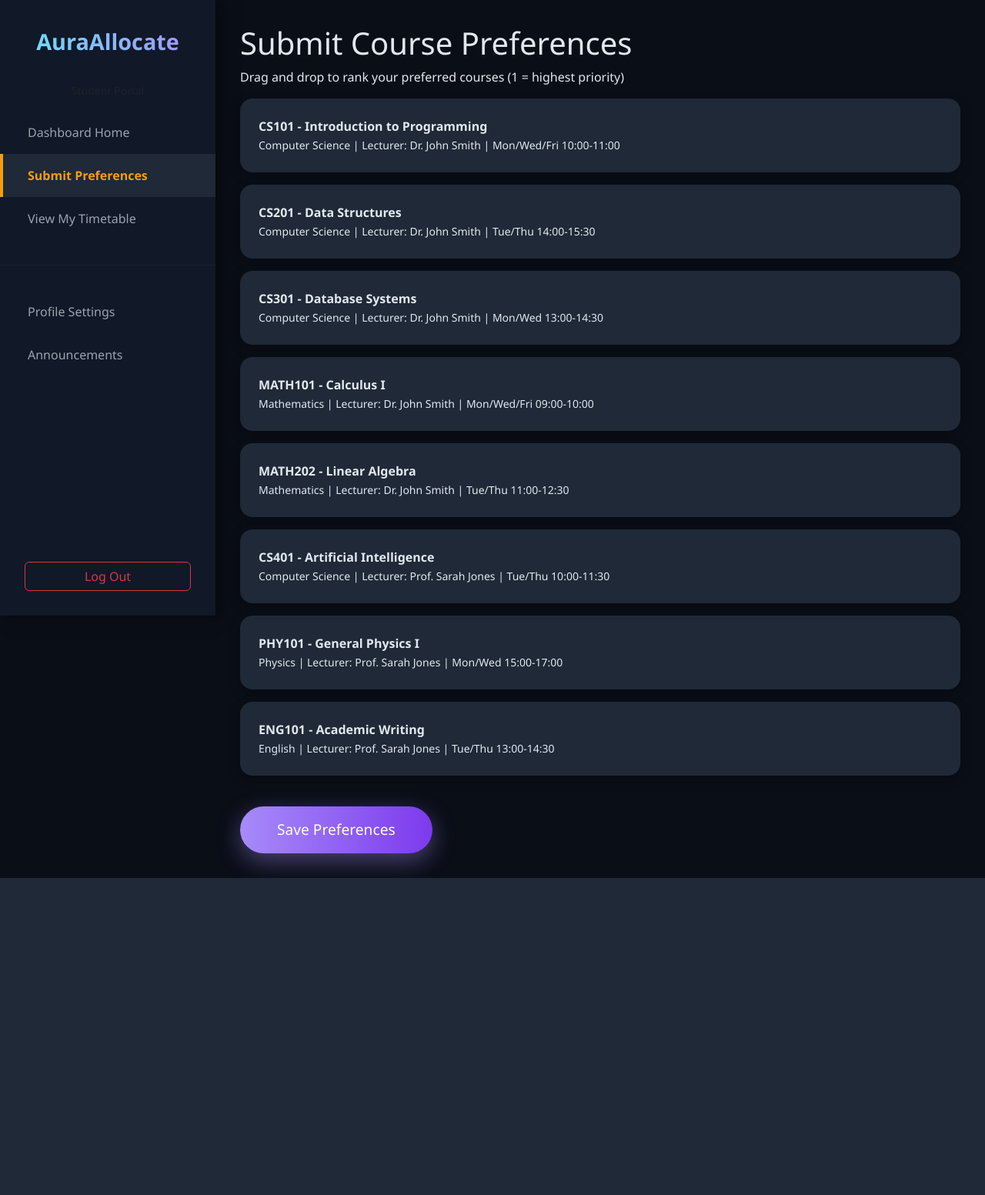
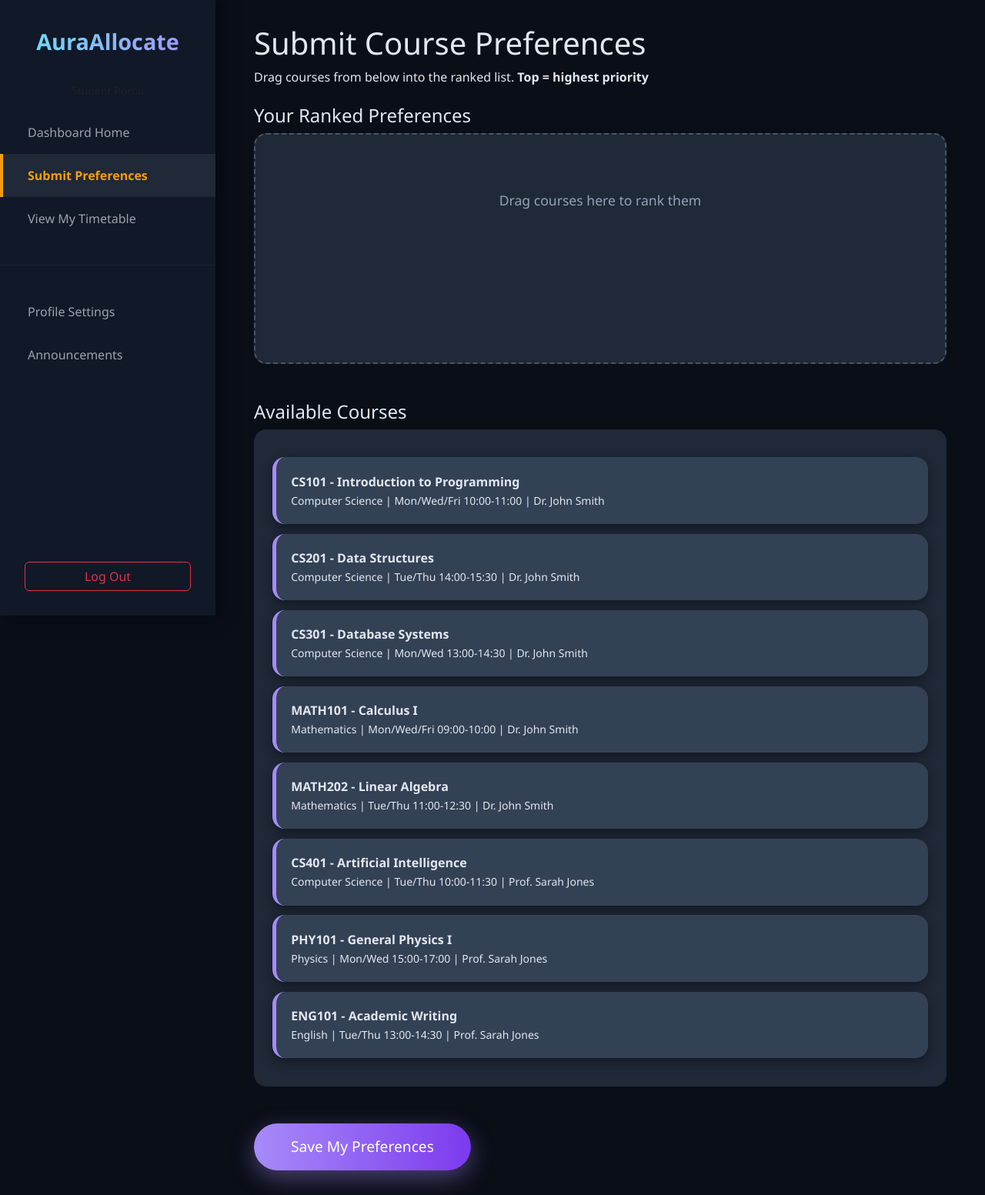
Before and after one commit to KRD66/course-allocation-system, a Django app: page /preferences/ in a window 1280 px wide. Shown: the whole page at 77% size. Before the commit the page ends 1141 px from the top, so only its background shows below. Run offline with Django 5.2, Linux system fonts and the light colour scheme; a user stored in the database is signed in; data comes from the database, SQL or seed files in the repository; both versions use the stored data as it was after the commit.

```diff
--- a/allocations/models.py
+++ b/allocations/models.py
@@ -48,3 +48,16 @@ class Enrollment(models.Model):
 
     class Meta:
         unique_together = ('student', 'course')
+
+
+class Preference(models.Model):
+    student = models.ForeignKey(User, on_delete=models.CASCADE)
+    course = models.ForeignKey(Course, on_delete=models.CASCADE)
+    rank = models.PositiveIntegerField()  # 1 = highest priority
+
+    class Meta:
+        unique_together = ('student', 'course')
+        ordering = ['rank']
+
+    def __str__(self):
+        return f"{self.student} → {self.course} (Rank {self.rank})"
--- a/allocations/views.py
+++ b/allocations/views.py
@@ -60,8 +60,7 @@ class CustomLoginView(LoginView):
 from django.contrib.auth.decorators import login_required
 from django.shortcuts import render, redirect
 from django.contrib import messages
-from .models import Course, Enrollment
-
+from .models import Course, Enrollment, Preference
 @login_required
 def dashboard(request):
     if request.user.role == 'student':
@@ -83,17 +82,41 @@ def dashboard(request):
         messages.error(request, "Invalid user role.")
         return redirect('home')
 
-
 @login_required
 def submit_preferences(request):
     if request.user.role != 'student':
         messages.error(request, "Access denied.")
         return redirect('dashboard')
 
+    # Get all available courses
     courses = Course.objects.all()
-    # In future: load saved preferences if any
+
+    # Get saved preferences for this student
+    saved_preferences = Preference.objects.filter(student=request.user).order_by('rank')
+
+    # Get IDs of ranked courses to exclude from available list
+    ranked_course_ids = list(saved_preferences.values_list('course_id', flat=True))
+
+    if request.method == 'POST':
+        # Delete old preferences
+        Preference.objects.filter(student=request.user).delete()
+        # Save new ranked order
+        order = request.POST.getlist('order[]')
+        rank = 1
+        for course_id in order:
+            Preference.objects.create(
+                student=request.user,
+                course_id=course_id,
+                rank=rank
+            )
+            rank += 1
+        messages.success(request, "Your preferences have been saved!")
+        return redirect('submit_preferences')
+
     context = {
         'courses': courses,
+        'saved_preferences': saved_preferences,
+        'ranked_course_ids': ranked_course_ids,
         'page_title': 'Submit Course Preferences',
     }
     return render(request, 'allocations/submit_preferences.html', context)
--- a/templates/allocations/submit_preferences.html
+++ b/templates/allocations/submit_preferences.html
@@ -5,6 +5,7 @@
     <meta name="viewport" content="width=device-width, initial-scale=1.0">
     <title>{{ page_title }} - AuraAllocate</title>
     <link href="https://cdn.jsdelivr.net/npm/bootstrap@5.3.3/dist/css/bootstrap.min.css" rel="stylesheet">
+    <script src="https://cdn.jsdelivr.net/npm/sortablejs@1.15.0/Sortable.min.js"></script>
     <style>
         body { background: #0a0e17; color: #e2e8f0; font-family: 'Segoe UI', sans-serif; margin: 0; }
         .sidebar { position: fixed; top: 0; left: 0; width: 280px; height: 100%; background: #111827; padding-top: 2rem; box-shadow: 5px 0 20px rgba(0, 0, 0, 0.5); z-index: 1000; }
@@ -13,21 +14,34 @@
         .sidebar-menu a:hover, .sidebar-menu a.active { color: #e2e8f0; background: #1f2937; border-left: 4px solid #f59e0b; }
         .sidebar-menu a.active { background: #1f2937; color: #f59e0b; font-weight: bold; }
         .main-content { margin-left: 280px; padding: 2rem; }
-        .course-item { background: #1f2937; border-radius: 1rem; padding: 1.5rem; margin-bottom: 1rem; cursor: move; box-shadow: 0 5px 15px rgba(0, 0, 0, 0.3); }
-        .course-item:hover { transform: translateY(-5px); }
-        .btn-preferences {
+        .preference-container { max-width: 900px; margin: 0 auto; }
+        .ranked-list { background: #1f2937; border-radius: 1rem; padding: 1.5rem; min-height: 300px; border: 2px dashed #4b5563; }
+        .available-courses { background: #1f2937; border-radius: 1rem; padding: 1.5rem; min-height: 200px; }
+        .course-item {
+            background: #334155; border-radius: 1rem; padding: 1.2rem; margin: 0.8rem 0;
+            cursor: grab; box-shadow: 0 5px 15px rgba(0,0,0,0.4); transition: all 0.3s;
+            border-left: 5px solid #a78bfa;
+            display: flex; align-items: center;
+        }
+        .course-item:hover { transform: translateY(-5px); box-shadow: 0 10px 25px rgba(167,139,250,0.4); }
+        .course-item:active { cursor: grabbing; }
+        .rank-number {
+            display: inline-block; width: 40px; height: 40px; background: #a78bfa;
+            color: white; border-radius: 50%; text-align: center; line-height: 40px;
+            font-weight: bold; margin-right: 1rem; font-size: 1.2rem; flex-shrink: 0;
+        }
+        .btn-save {
             background: linear-gradient(to right, #a78bfa, #7c3aed);
-            border: none;
-            border-radius: 50px;
-            padding: 1rem 3rem;
-            font-size: 1.2rem;
-            box-shadow: 0 10px 30px rgba(167, 139, 250, 0.4);
+            border: none; border-radius: 50px; padding: 1rem 3rem; font-size: 1.2rem;
+            box-shadow: 0 10px 30px rgba(167,139,250,0.4);
         }
+        .btn-save:hover { transform: translateY(-3px); }
+        .empty-message { text-align: center; color: #94a3b8; padding: 3rem; font-size: 1.1rem; }
     </style>
 </head>
 <body>
 
-    <!-- Working Sidebar with correct links -->
+    <!-- Working Sidebar -->
     <div class="sidebar">
         <div class="sidebar-brand">AuraAllocate</div>
         <small class="text-muted d-block text-center mb-3">Student Portal</small>
@@ -48,21 +62,103 @@
     </div>
 
     <div class="main-content">
-        <h1>{{ page_title }}</h1>
-        <p>Drag and drop to rank your preferred courses (1 = highest priority)</p>
+        <div class="preference-container">
+            <h1>{{ page_title }}</h1>
+            <p class="mb-4">Drag courses from below into the ranked list. <strong>Top = highest priority</strong></p>
 
-        <div id="preference-list">
-            {% for course in courses %}
-            <div class="course-item" data-id="{{ course.id }}">
-                <strong>{{ course.code }} - {{ course.title }}</strong><br>
-                <small>{{ course.department }} | Lecturer: {{ course.lecturer.full_name|default:"TBD" }} | {{ course.schedule }}</small>
+            <!-- Ranked Preferences -->
+            <h4>Your Ranked Preferences</h4>
+            <div class="ranked-list mb-5" id="ranked-list">
+                {% for pref in saved_preferences %}
+                <div class="course-item" data-id="{{ pref.course.id }}">
+                    <span class="rank-number">{{ forloop.counter }}</span>
+                    <div>
+                        <strong>{{ pref.course.code }} - {{ pref.course.title }}</strong><br>
+                        <small>{{ pref.course.department }} | {{ pref.course.schedule }} | {{ pref.course.lecturer.full_name|default:"TBD" }}</small>
+                    </div>
+                </div>
+                {% empty %}
+                <div class="empty-message">Drag courses here to rank them</div>
+                {% endfor %}
             </div>
-            {% empty %}
-            <p>No courses available for preference submission.</p>
-            {% endfor %}
+
+            <!-- Available Courses -->
+            <h4>Available Courses</h4>
+            <div class="available-courses" id="available-courses">
+                {% for course in courses %}
+                    {% if course.id not in ranked_course_ids %}
+                    <div class="course-item" data-id="{{ course.id }}">
+                        <div>
+                            <strong>{{ course.code }} - {{ course.title }}</strong><br>
+                            <small>{{ course.department }} | {{ course.schedule }} | {{ course.lecturer.full_name|default:"TBD" }}</small>
+                        </div>
+                    </div>
+                    {% endif %}
+                {% endfor %}
+                {% if not courses %}
+                <div class="empty-message">No courses available yet</div>
+                {% endif %}
+            </div>
+
+            <!-- Save Form -->
+            <form method="post" id="preference-form">
+                {% csrf_token %}
+                <div id="order-inputs"></div>
+                <button type="submit" class="btn btn-save text-white mt-5">Save My Preferences</button>
+            </form>
         </div>
+    </div>
 
-        <button class="btn btn-preferences text-white mt-4">Save Preferences</button>
-    </div>
+    <script>
+        // Make both lists sortable and allow dragging between them
+        const rankedList = document.getElementById('ranked-list');
+        const availableList = document.getElementById('available-courses');
+        const orderInputs = document.getElementById('order-inputs');
+
+        // Ranked list - main sorting
+        new Sortable(rankedList, {
+            group: 'shared',
+            animation: 150,
+            ghostClass: 'bg-dark',
+            onEnd: updateOrder
+        });
+
+        // Available courses - can drag to ranked list
+        new Sortable(availableList, {
+            group: 'shared',
+            animation: 150,
+            ghostClass: 'bg-dark',
+            onEnd: updateOrder
+        });
+
+        function updateOrder() {
+            const items = rankedList.querySelectorAll('.course-item');
+            orderInputs.innerHTML = '';  // Clear old inputs
+
+            items.forEach((item, index) => {
+                // Update rank number
+                let rankNumber = item.querySelector('.rank-number');
+                if (!rankNumber) {
+                    rankNumber = document.createElement('span');
+                    rankNumber.className = 'rank-number';
+                    item.insertBefore(rankNumber, item.firstChild);
+                }
+                rankNumber.textContent = index + 1;
+
+                // Add hidden input for form submission
+                const input = document.createElement('input');
+                input.type = 'hidden';
+                input.name = 'order[]';
+                input.value = item.dataset.id;
+                orderInputs.appendChild(input);
+            });
+
+            // Remove rank number from available courses
+            availableList.querySelectorAll('.rank-number').forEach(el => el.remove());
+        }
+
+        // Initial update on page load
+        updateOrder();
+    </script>
 </body>
 </html>
```
Also changed, not shown: allocations/migrations/0002_preference.py (added), db.sqlite3.
